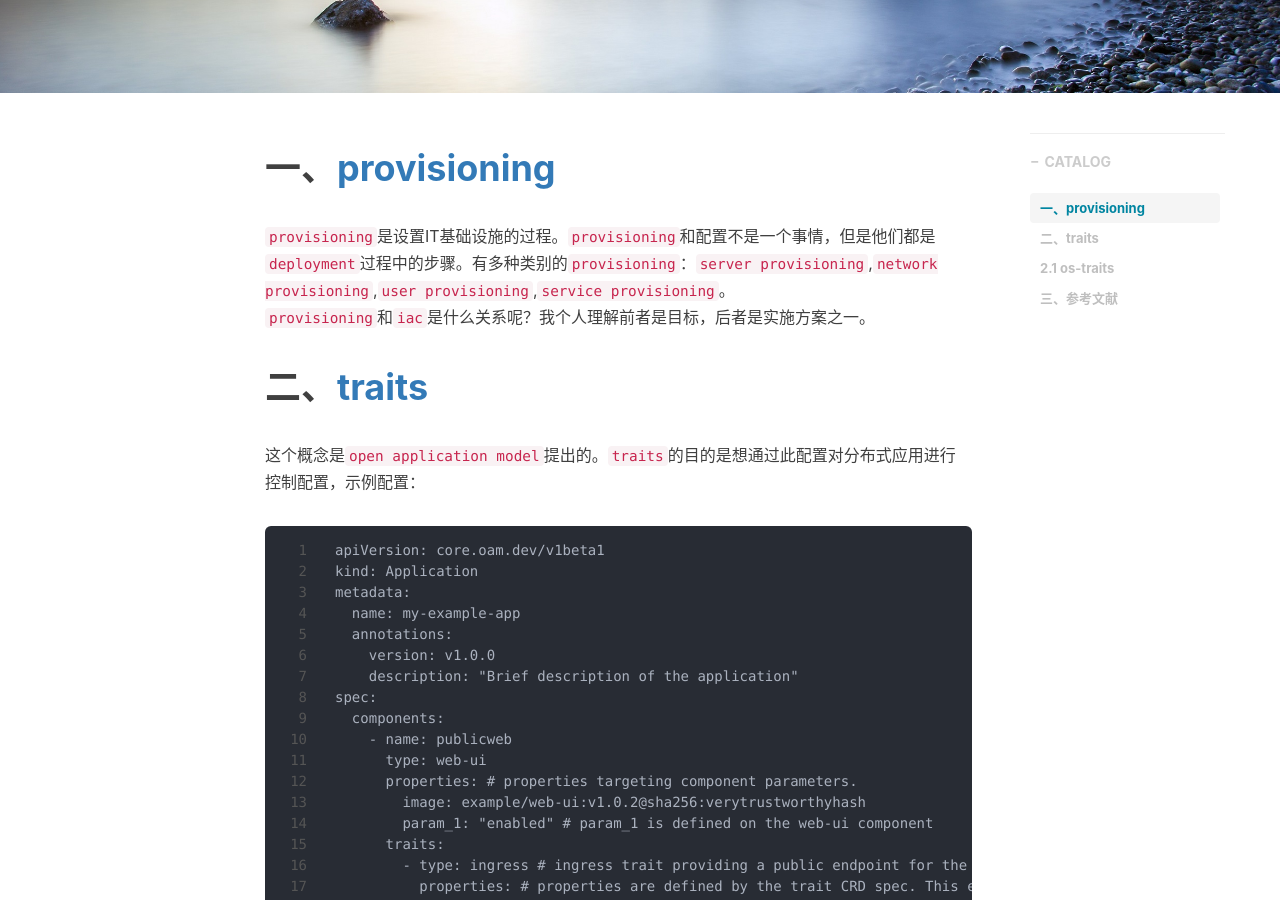
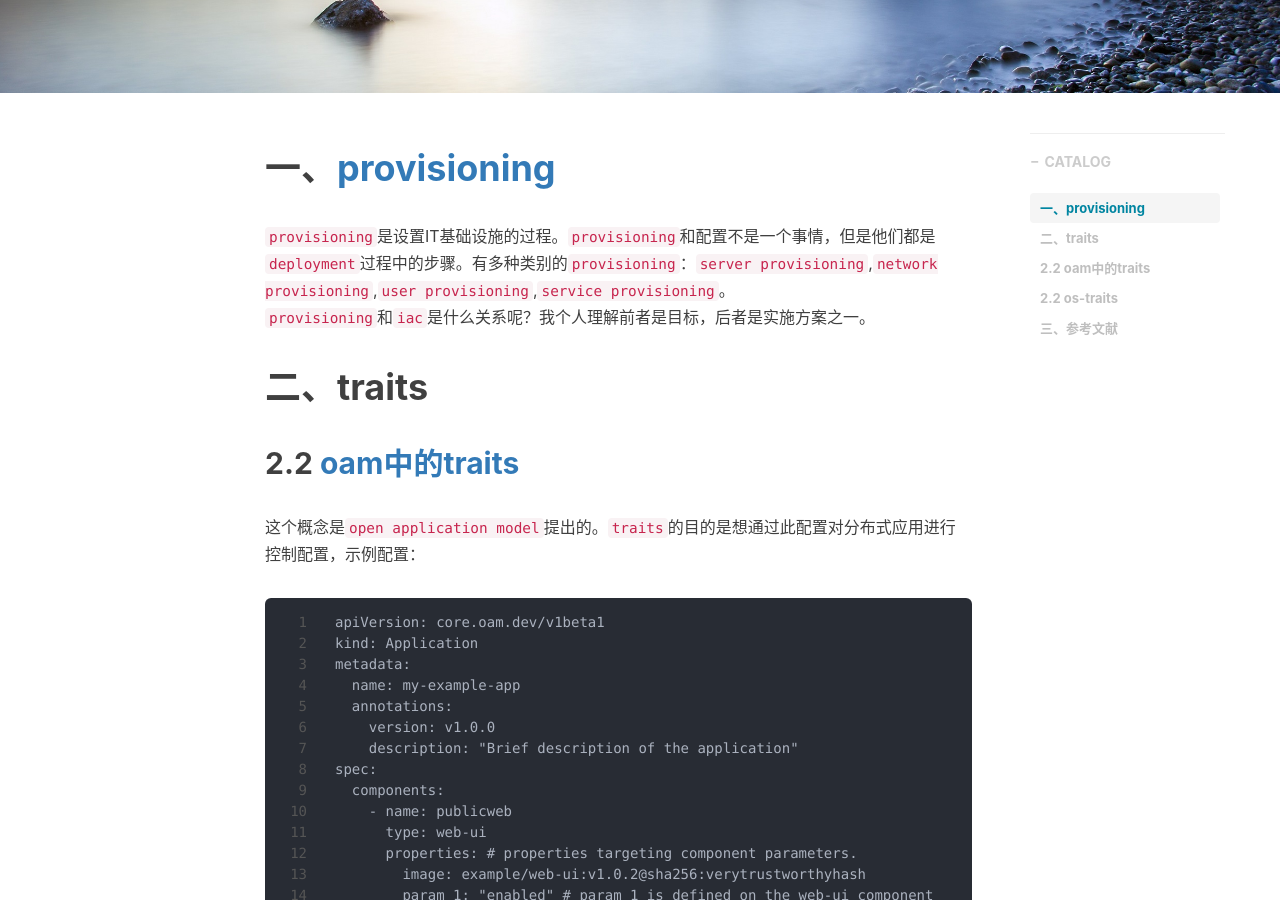
Before and after one commit to shihai1991/shihai1991.github.io, a Jekyll site: the page built from _posts/2022-09-16-application-operate.md, in a window 1280 px wide and 900 px high, scrolled down 364 px. Built offline with Jekyll 4.4.1, drawn with Linux system fonts in a browser that asks for light colours; nearby versions of some CDN libraries; comment, search, counter and statistics services are not loaded.

Commit message:
Update 2022-09-16-application-operate.md

````diff
--- a/_posts/2022-09-16-application-operate.md
+++ b/_posts/2022-09-16-application-operate.md
@@ -12,7 +12,8 @@ time: '2022.09.16 11:34:00'
 `provisioning`是设置IT基础设施的过程。`provisioning`和配置不是一个事情，但是他们都是`deployment`过程中的步骤。有多种类别的`provisioning`：`server provisioning`,`network provisioning`,`user provisioning`,`service provisioning`。
 `provisioning`和`iac`是什么关系呢？我个人理解前者是目标，后者是实施方案之一。
 
-# 二、[traits](https://github.com/oam-dev/spec/blob/master/6.traits.md)
+# 二、traits
+## 2.2 [oam中的traits](https://github.com/oam-dev/spec/blob/master/6.traits.md)
 这个概念是`open application model`提出的。`traits`的目的是想通过此配置对分布式应用进行控制配置，示例配置：
 ```
 apiVersion: core.oam.dev/v1beta1
@@ -76,7 +77,7 @@ traits对象定义如下所示。
     additionalProperties: true
 ```
 
-## 2.1 [os-traits](https://github.com/openstack/os-traits/blob/master/os_traits/compute/arch.py)
+## 2.2 [os-traits](https://github.com/openstack/os-traits/blob/master/os_traits/compute/arch.py)
 openstack对traits也有类似定义，实际对[openstack trait描述](https://specs.openstack.org/openstack/nova-specs/specs/pike/implemented/resource-provider-traits.html)和OAM中的trait中的定义极其相似，是对云资源属性特征的提炼和应用。
 
 # 三、参考文献
````
